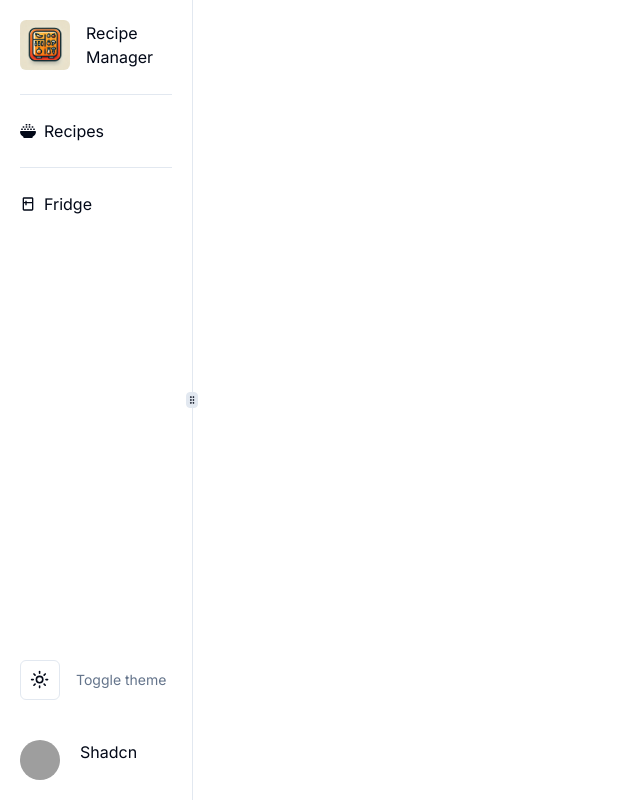
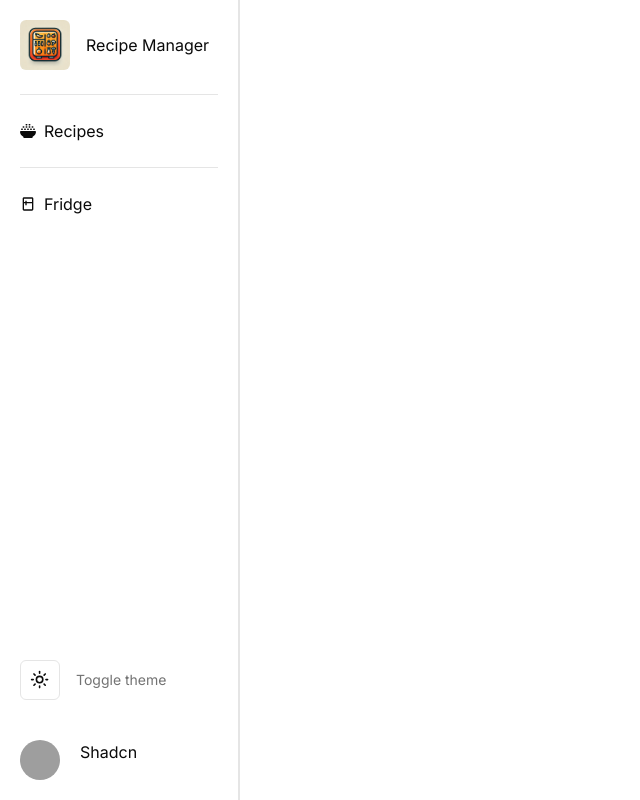
Before and after one commit to AndreiRobertoOleniuc/codename-food, a Next.js app: page / in a window 1280 px wide. Shown: the whole page, without its empty margins (0-640 px from the left). Built offline with nearby package versions, Linux system fonts and the light colour scheme; grey boxes are pictures that could not be loaded.

Commit message:
chore: Update max size of resizable panel in resizableWithNavigation.tsx

```diff
--- a/app/layout.tsx
+++ b/app/layout.tsx
@@ -3,13 +3,7 @@ import { Inter as FontSans } from "next/font/google";
 import { ThemeProvider } from "@/components/theme-provider";
 
 import { cn } from "@/lib/utils";
-import {
-  ResizableHandle,
-  ResizablePanel,
-  ResizablePanelGroup,
-} from "@/components/ui/resizable";
 import Navigation from "@/components/navigation";
-import BaseResizeableNavAndContent from "@/components/resizableWithNavigation";
 
 interface RootLayoutProps {
   children: React.ReactNode;
@@ -26,7 +20,7 @@ export default function RootLayout({ children }: RootLayoutProps) {
       <head />
       <body
         className={cn(
-          "min-h-screen bg-background font-sans antialiased",
+          "min-h-screen bg-background font-sans antialiased flex flex-row",
           fontSans.variable
         )}
       >
@@ -36,7 +30,8 @@ export default function RootLayout({ children }: RootLayoutProps) {
           enableSystem
           disableTransitionOnChange
         >
-          <BaseResizeableNavAndContent>{children}</BaseResizeableNavAndContent>
+          <Navigation />
+          {children}
         </ThemeProvider>
       </body>
     </html>
--- a/app/page.tsx
+++ b/app/page.tsx
@@ -6,5 +6,5 @@ export const metadata: Metadata = {
 };
 
 export default function Home() {
-  return <main className="flex min-h-screen flex-col items-center p-24"></main>;
+  return <main className="flex min-h-screen flex-col items-center "></main>;
 }
--- a/components/navigation.tsx
+++ b/components/navigation.tsx
@@ -5,9 +5,9 @@ import { FaBowlRice } from "react-icons/fa6";
 import { BiFridge } from "react-icons/bi";
 import Image from "next/image";
 
-export default function Navigation({ isCollapsed }: { isCollapsed: boolean }) {
+export default function Navigation() {
   return (
-    <div className="flex flex-col h-screen p-5">
+    <div className="flex flex-col h-screen p-5 w-60 border-r-2  ">
       <div className="flex-grow flex flex-col justify-between pb-10">
         <div>
           <div className="flex flex-row items-center">
@@ -18,39 +18,27 @@ export default function Navigation({ isCollapsed }: { isCollapsed: boolean }) {
               alt={"Application Logo"}
               className="rounded-md"
             />
-            {isCollapsed ? "" : <span className="ml-4">Recipe Manager</span>}
+            <span className="ml-4">Recipe Manager</span>
           </div>
           <Separator className="mt-6 mb-6" />
           <nav className="mb-4">
-            <span
-              className={`flex items-center cursor-pointer ${
-                isCollapsed ? "justify-center" : ""
-              }`}
-            >
-              <FaBowlRice className="mr-2" />
-              {isCollapsed ? "" : "Recipes"}
-            </span>
+            <div className={`flex items-center cursor-pointer `}>
+              <FaBowlRice />
+              <span className="ml-2">Recipes</span>
+            </div>
             <Separator className="mt-6 mb-6" />
-            <span
-              className={`flex items-center cursor-pointer ${
-                isCollapsed ? "justify-center" : ""
-              }`}
-            >
-              <BiFridge className="mr-2" />
-              {isCollapsed ? "" : "Fridge"}
-            </span>
+            <div className={`flex items-center cursor-pointer `}>
+              <BiFridge />
+              <span className="ml-2">Fridge</span>
+            </div>
           </nav>
         </div>
         <div>
           <div className="flex flex-row items-center">
             <ModeToggle />
-            {isCollapsed ? (
-              ""
-            ) : (
-              <span className="ml-4 text-sm text-muted-foreground">
-                Toggle theme
-              </span>
-            )}
+            <span className="ml-4 text-sm text-muted-foreground">
+              Toggle theme
+            </span>
           </div>
         </div>
       </div>
@@ -59,7 +47,7 @@ export default function Navigation({ isCollapsed }: { isCollapsed: boolean }) {
           <AvatarImage src="https://github.com/shadcn.png" />
           <AvatarFallback>CN</AvatarFallback>
         </Avatar>
-        {isCollapsed ? "" : <span className="ml-5">Shadcn</span>}
+        <span className="ml-5">Shadcn</span>
       </div>
     </div>
   );
--- a/components/resizableWithNavigation.tsx
+++ /dev/null
@@ -1,34 +0,0 @@
-"use client";
-
-import { useState } from "react";
-import Navigation from "./navigation";
-import {
-  ResizableHandle,
-  ResizablePanel,
-  ResizablePanelGroup,
-} from "./ui/resizable";
-
-export default function BaseResizeableNavAndContent({
-  children,
-}: {
-  children: React.ReactNode;
-}) {
-  const [isCollapsed, setIsCollapsed] = useState(false);
-  return (
-    <ResizablePanelGroup direction="horizontal">
-      <ResizablePanel
-        defaultSize={15}
-        maxSize={15}
-        minSize={15}
-        collapsedSize={5}
-        collapsible
-        onCollapse={() => setIsCollapsed(true)}
-        onExpand={() => setIsCollapsed(false)}
-      >
-        <Navigation isCollapsed={isCollapsed} />
-      </ResizablePanel>
-      <ResizableHandle withHandle />
-      <ResizablePanel>{children}</ResizablePanel>
-    </ResizablePanelGroup>
-  );
-}
--- a/styles/globals.css
+++ b/styles/globals.css
@@ -2,27 +2,28 @@
 @tailwind components;
 @tailwind utilities;
 
+
 @layer base {
   :root {
     --background: 0 0% 100%;
-    --foreground: 222.2 84% 4.9%;
+    --foreground: 0 0% 3.9%;
     --card: 0 0% 100%;
-    --card-foreground: 222.2 84% 4.9%;
+    --card-foreground: 0 0% 3.9%;
     --popover: 0 0% 100%;
-    --popover-foreground: 222.2 84% 4.9%;
-    --primary: 222.2 47.4% 11.2%;
-    --primary-foreground: 210 40% 98%;
-    --secondary: 210 40% 96.1%;
-    --secondary-foreground: 222.2 47.4% 11.2%;
-    --muted: 210 40% 96.1%;
-    --muted-foreground: 215.4 16.3% 46.9%;
-    --accent: 210 40% 96.1%;
-    --accent-foreground: 222.2 47.4% 11.2%;
+    --popover-foreground: 0 0% 3.9%;
+    --primary: 0 0% 9%;
+    --primary-foreground: 0 0% 98%;
+    --secondary: 0 0% 96.1%;
+    --secondary-foreground: 0 0% 9%;
+    --muted: 0 0% 96.1%;
+    --muted-foreground: 0 0% 45.1%;
+    --accent: 0 0% 96.1%;
+    --accent-foreground: 0 0% 9%;
     --destructive: 0 84.2% 60.2%;
-    --destructive-foreground: 210 40% 98%;
-    --border: 214.3 31.8% 91.4%;
-    --input: 214.3 31.8% 91.4%;
-    --ring: 222.2 84% 4.9%;
+    --destructive-foreground: 0 0% 98%;
+    --border: 0 0% 89.8%;
+    --input: 0 0% 89.8%;
+    --ring: 0 0% 3.9%;
     --radius: 0.5rem;
     --chart-1: 12 76% 61%;
     --chart-2: 173 58% 39%;
@@ -32,25 +33,25 @@
   }
 
   .dark {
-    --background: 222.2 84% 4.9%;
-    --foreground: 210 40% 98%;
-    --card: 222.2 84% 4.9%;
-    --card-foreground: 210 40% 98%;
-    --popover: 222.2 84% 4.9%;
-    --popover-foreground: 210 40% 98%;
-    --primary: 210 40% 98%;
-    --primary-foreground: 222.2 47.4% 11.2%;
-    --secondary: 217.2 32.6% 17.5%;
-    --secondary-foreground: 210 40% 98%;
-    --muted: 217.2 32.6% 17.5%;
-    --muted-foreground: 215 20.2% 65.1%;
-    --accent: 217.2 32.6% 17.5%;
-    --accent-foreground: 210 40% 98%;
+    --background: 0 0% 3.9%;
+    --foreground: 0 0% 98%;
+    --card: 0 0% 3.9%;
+    --card-foreground: 0 0% 98%;
+    --popover: 0 0% 3.9%;
+    --popover-foreground: 0 0% 98%;
+    --primary: 0 0% 98%;
+    --primary-foreground: 0 0% 9%;
+    --secondary: 0 0% 14.9%;
+    --secondary-foreground: 0 0% 98%;
+    --muted: 0 0% 14.9%;
+    --muted-foreground: 0 0% 63.9%;
+    --accent: 0 0% 14.9%;
+    --accent-foreground: 0 0% 98%;
     --destructive: 0 62.8% 30.6%;
-    --destructive-foreground: 210 40% 98%;
-    --border: 217.2 32.6% 17.5%;
-    --input: 217.2 32.6% 17.5%;
-    --ring: 212.7 26.8% 83.9%;
+    --destructive-foreground: 0 0% 98%;
+    --border: 0 0% 14.9%;
+    --input: 0 0% 14.9%;
+    --ring: 0 0% 83.1%;
     --chart-1: 220 70% 50%;
     --chart-2: 160 60% 45%;
     --chart-3: 30 80% 55%;
@@ -59,10 +60,12 @@
   }
 }
 
+
 @layer base {
   * {
     @apply border-border;
   }
+
   body {
     @apply bg-background text-foreground;
   }
```
Also changed, not shown: components/ui/resizable.tsx (+9 -9 lines).
